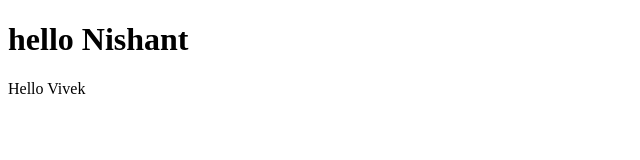
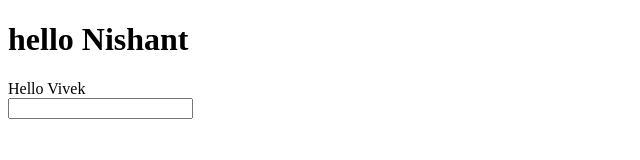
Before and after one commit to nishant4214/angular-singlepage, a website: page Index.html in a window 1280 px wide. Shown: the whole page, without its empty margins (0-640 px from the left). Drawn offline with Linux system fonts and the light colour scheme.

Commit message:
new change

```diff
--- a/Index.html
+++ b/Index.html
@@ -10,6 +10,6 @@
 <body>
     <h1>hello Nishant</h1>
     <div ng-controller="MyFirstController">{{SayHello()}}</div>
-
+    <div><Input type="text" ng-model="name"></div>
 </body>
 </html>
```
